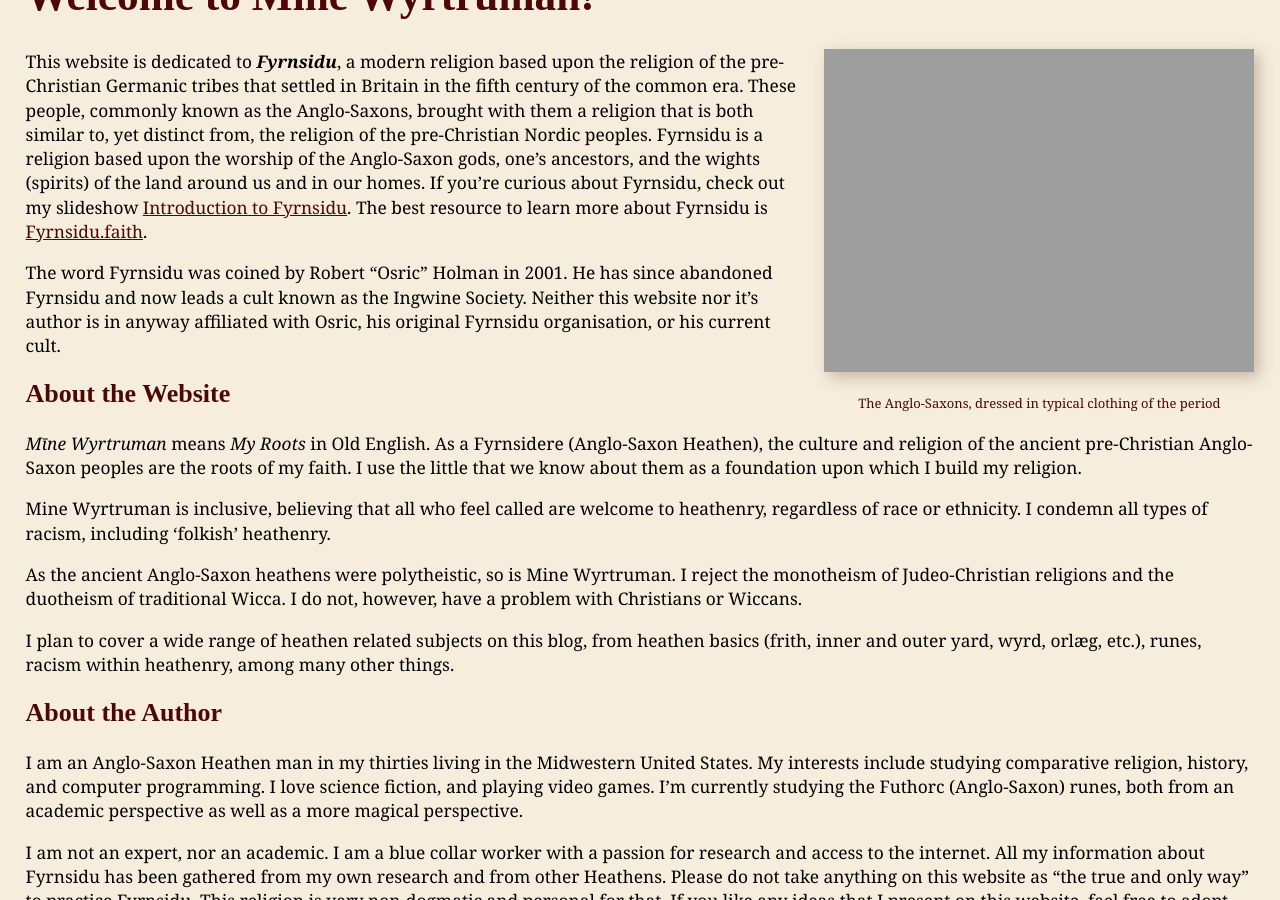
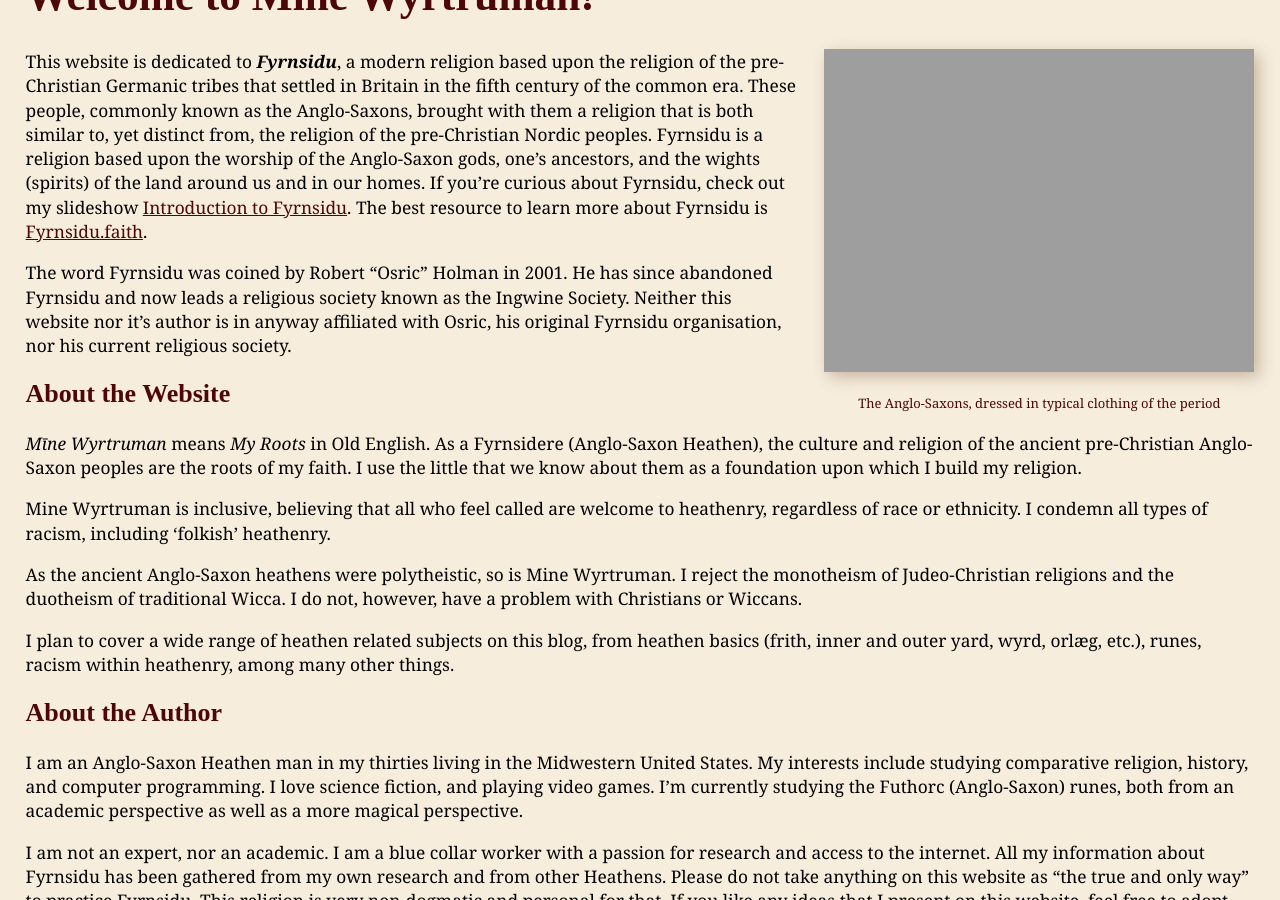
Before and after one commit to byronpendason/byronpendason.github.io, a Jekyll site: the page built from index.md, in a window 1280 px wide and 900 px high, scrolled down 387 px. Built offline with Jekyll 4.4.1, drawn with Linux system fonts in a browser that asks for light colours; some web fonts are replaced; our own code applies the rules of GitHub Pages for plain Markdown files; comment, search, counter and statistics services are not loaded.

Commit message:
Update index.md

```diff
--- a/index.md
+++ b/index.md
@@ -16,7 +16,7 @@ similar to, yet distinct from, the religion of the pre-Christian Nordic peoples.
 religion based upon the worship of the Anglo-Saxon gods, one's ancestors, and the wights (spirits)
 of the land around us and in our homes. If you're curious about Fyrnsidu, check out my slideshow [Introduction to Fyrnsidu](/fyrnsidu_intro/). The best resource to learn more about Fyrnsidu is <a href="https://Fyrnsidu.faith" target="_blank">Fyrnsidu.faith</a>.
 
-The word Fyrnsidu was coined by Robert "Osric" Holman in 2001. He has since abandoned Fyrnsidu and now leads a cult known as the Ingwine Society. Neither this website nor it's author is in anyway affiliated with Osric, his original Fyrnsidu organisation, or his current cult.
+The word Fyrnsidu was coined by Robert "Osric" Holman in 2001. He has since abandoned Fyrnsidu and now leads a religious society known as the Ingwine Society. Neither this website nor it's author is in anyway affiliated with Osric, his original Fyrnsidu organisation, nor his current religious society.
 
 ## About the Website
 
```
